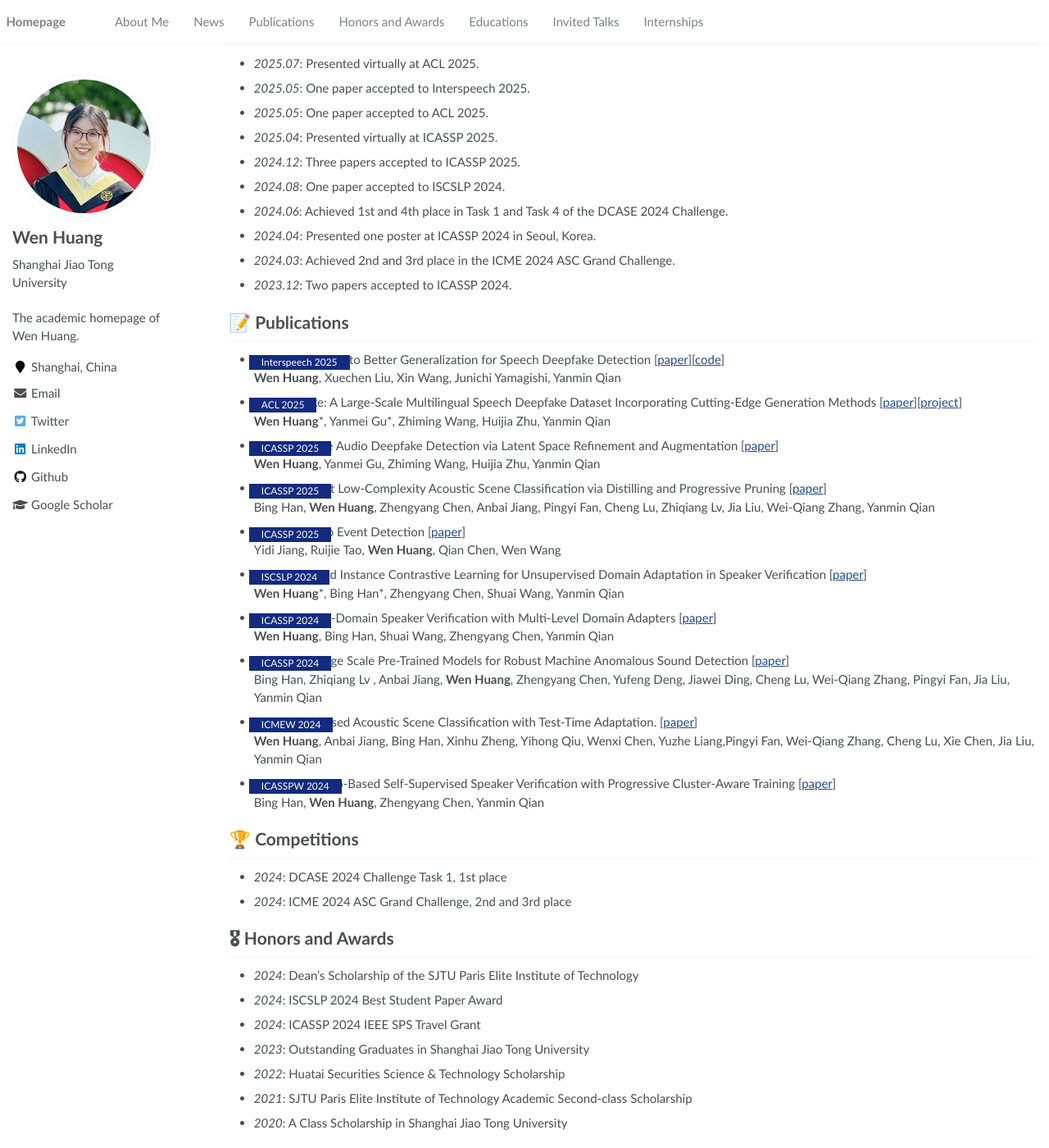
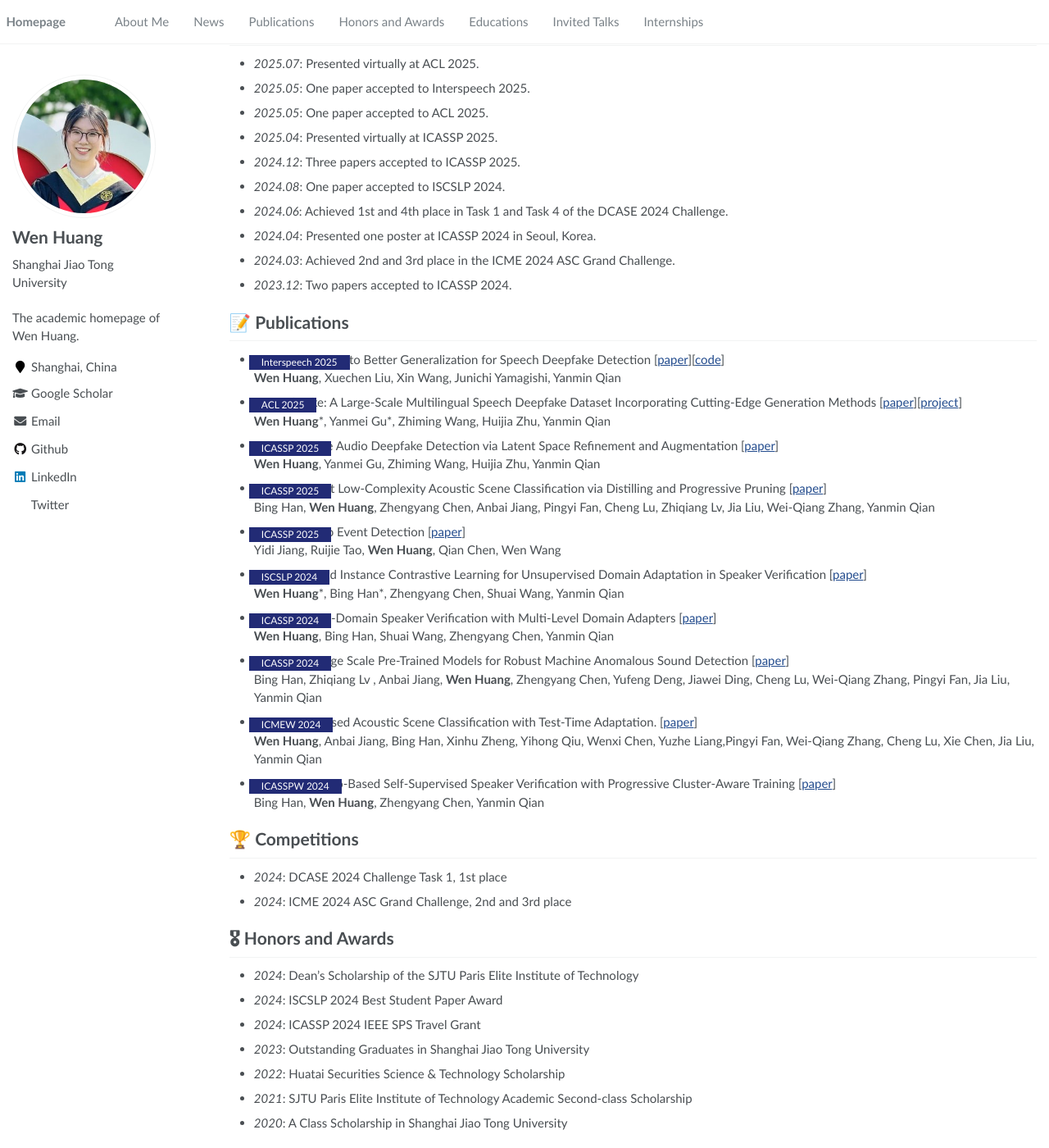
Before and after one commit to holvan/holvan.github.io, a Jekyll site: the page built from _pages/about.md, in a window 1280 px wide and 1400 px high, scrolled down 213 px. Shown: the whole window at 82% size. Built offline with Jekyll 4.4.1, drawn with Linux system fonts in a browser that asks for light colours.

Commit message:
update config

```diff
--- a/_includes/author-profile.html
+++ b/_includes/author-profile.html
@@ -28,17 +28,20 @@
       {% if author.uri %}
         <li><a href="{{ author.uri }}"><i class="fas fa-fw fa-link" aria-hidden="true"></i> Website</a></li>
       {% endif %}
+      {% if author.googlescholar %}
+        <li><a href="{{ author.googlescholar }}"><i class="fas fa-fw fa-graduation-cap"></i> Google Scholar</a></li>
+      {% endif %}
       {% if author.email %}
         <li><a href="mailto:{{ author.email }}"><i class="fas fa-fw fa-envelope" aria-hidden="true"></i> Email</a></li>
+      {% endif %}
+      {% if author.github %}
+        <li><a href="https://github.com/{{ author.github }}"><i class="fab fa-fw fa-github" aria-hidden="true"></i> Github</a></li>
       {% endif %}
       {% if author.keybase %}
         <li><a href="https://keybase.io/{{ author.keybase }}"><i class="fas fa-fw fa-key" aria-hidden="true"></i> Keybase</a></li>
       {% endif %}
        {% if author.researchgate %}
         <li><a href="{{ author.researchgate }}"><i class="fab fa-fw fa-researchgate" aria-hidden="true"></i> ResearchGate</a></li>
-      {% endif %}
-      {% if author.twitter %}
-        <li><a href="https://twitter.com/{{ author.twitter }}"><i class="fab fa-fw fa-twitter-square" aria-hidden="true"></i> Twitter</a></li>
       {% endif %}
       {% if author.facebook %}
         <li><a href="https://www.facebook.com/{{ author.facebook }}"><i class="fab fa-fw fa-facebook-square" aria-hidden="true"></i> Facebook</a></li>
@@ -48,6 +51,9 @@
       {% endif %}
       {% if author.linkedin %}
         <li><a href="https://www.linkedin.com/in/{{ author.linkedin }}"><i class="fab fa-fw fa-linkedin" aria-hidden="true"></i> LinkedIn</a></li>
+      {% endif %}
+      {% if author.twitter %}
+        <li><a href="https://twitter.com/{{ author.twitter }}"><i class="fab fa-fw fa-x-twitter" aria-hidden="true"></i> Twitter</a></li>
       {% endif %}
       {% if author.dblp %}
         <li><a href="{{ author.dblp }}"><i class="ai ai-dblp ai-fw" aria-hidden="true"></i> DBLP</a></li>
@@ -63,9 +69,6 @@
       {% endif %}
       {% if author.bitbucket %}
         <li><a href="https://bitbucket.org/{{ author.bitbucket }}"><i class="fab fa-fw fa-bitbucket" aria-hidden="true"></i> Bitbucket</a></li>
-      {% endif %}
-      {% if author.github %}
-        <li><a href="https://github.com/{{ author.github }}"><i class="fab fa-fw fa-github" aria-hidden="true"></i> Github</a></li>
       {% endif %}
       {% if author.stackoverflow %}
         <li><a href="https://www.stackoverflow.com/users/{{ author.stackoverflow }}"><i class="fab fa-fw fa-stack-overflow" aria-hidden="true"></i> Stackoverflow</a></li>
@@ -102,9 +105,6 @@
       {% endif %}
       {% if author.vine %}
         <li><a href="https://vine.co/u/{{ author.vine }}"><i class="fab fa-fw fa-vine" aria-hidden="true"></i> Vine</a></li>
-      {% endif %}
-      {% if author.googlescholar %}
-        <li><a href="{{ author.googlescholar }}"><i class="fas fa-fw fa-graduation-cap"></i> Google Scholar</a></li>
       {% endif %}
       {% if author.pubmed %}
         <li><a href="{{ author.pubmed }}"><i class="ai ai-pubmed-square ai-fw"></i> PubMed</a></li>
--- a/assets/css/main.scss
+++ b/assets/css/main.scss
@@ -103,7 +103,8 @@
     position: absolute;
     margin-top: .5em;
     margin-left: -.5em;
+    margin-right: 8px;
     color: white;
-    background-color: #122b7e;
+    background-color: #222b75;
     font-size: .8em;
 }
```
Also changed, not shown: images/android-chrome-192x192.png (added).
